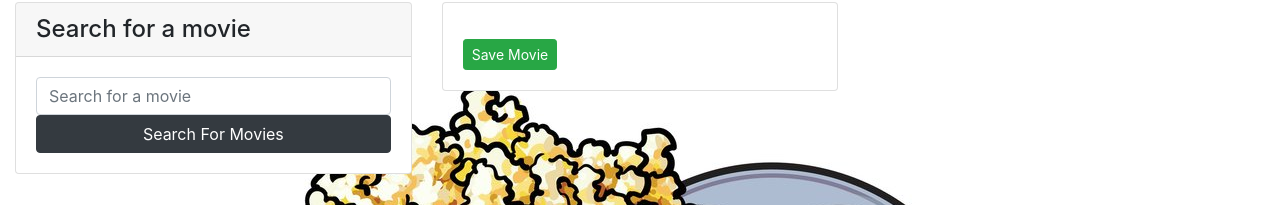
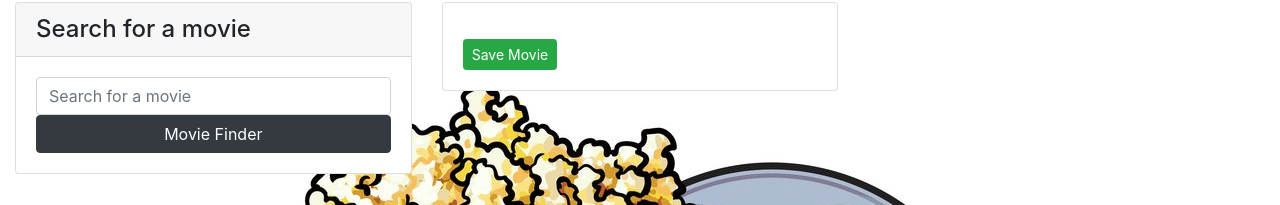
Before and after one commit to Logank40/movie-finder, a React (Create React App) app in the folder client/: page / in a window 1280 px wide. Shown: the part 262-467 px from the top of the page. Built offline with nearby package versions, Linux system fonts and the light colour scheme; the HTML template or start-up script is replaced by a standard one.

Commit message:
movie finder

```diff
--- a/client/src/pages/search.js
+++ b/client/src/pages/search.js
@@ -74,7 +74,7 @@ class Search extends Component {
                     value={this.state.searchTerm}
                     name="searchTerm"
                   />
-                  <button type="submit" className="btn btn-block btn-dark">Search For Movies</button>
+                  <button type="submit" className="btn btn-block btn-dark">Movie Finder</button>
                 </form>
               </Card>
             </Col>
```
